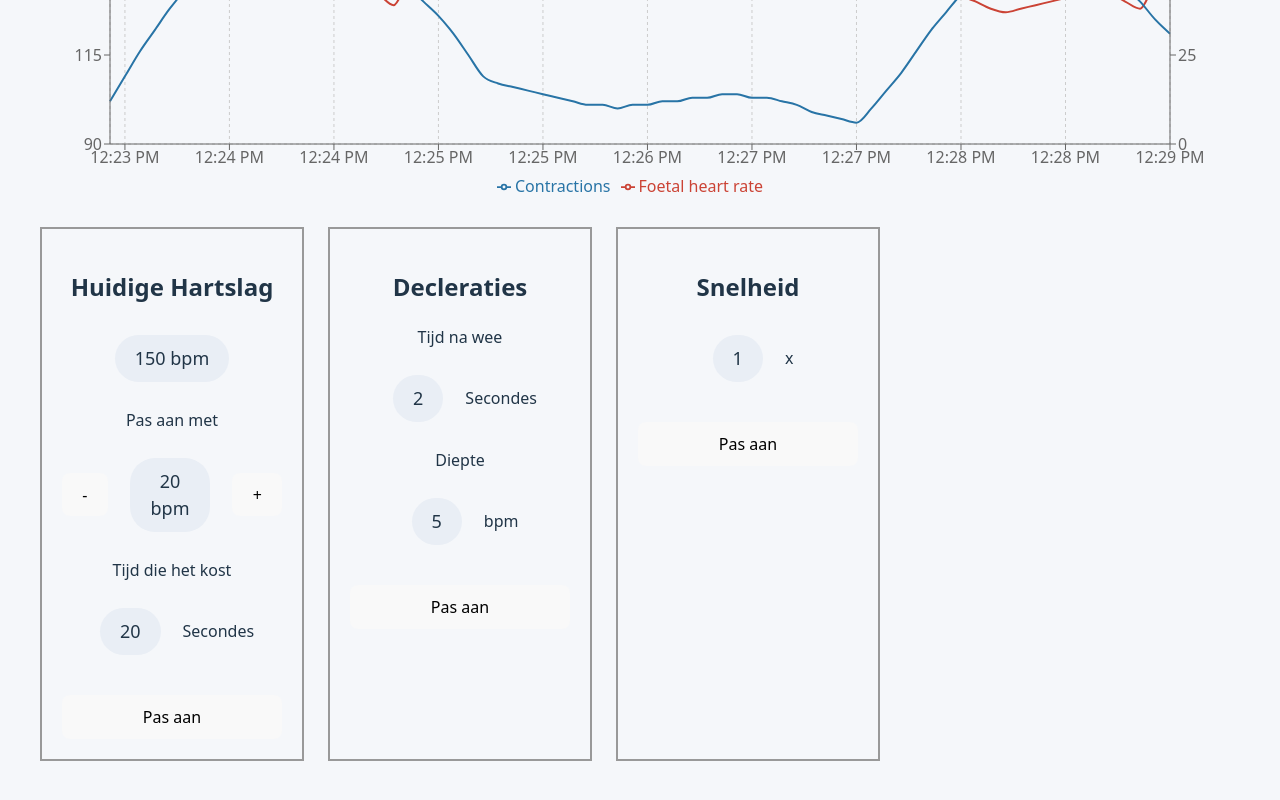
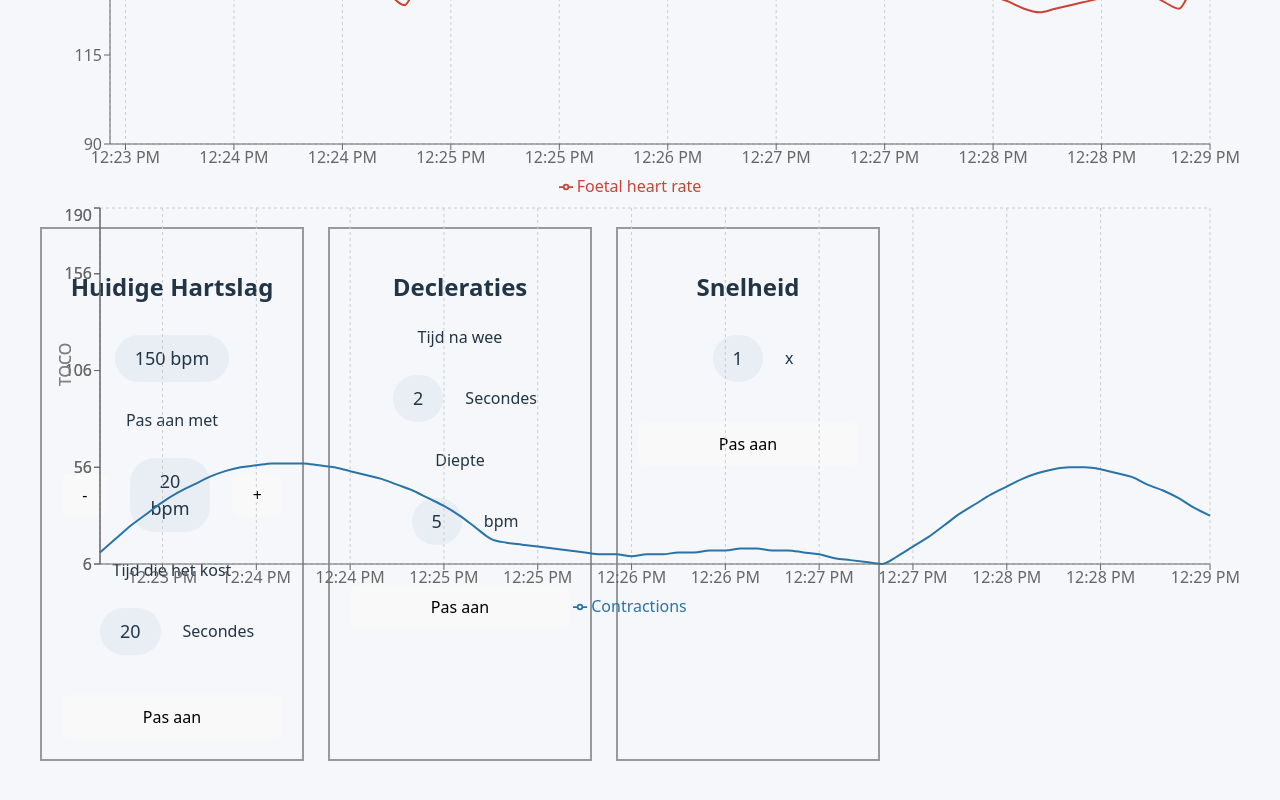
Before and after one commit to jarod2548/BabyMonitor_Frontend, a React (Vite) app: page /dashboard in a window 1280 px wide. Shown: the part 482-1282 px from the top of the page. Built offline with nearby package versions, Linux system fonts and the light colour scheme.

Commit message:
grafieken uit elkaar gesplits

```diff
--- a/src/components/CtgChart/CtgChart.tsx
+++ b/src/components/CtgChart/CtgChart.tsx
@@ -7,20 +7,28 @@
 
   const formatTimestamp = (timestamp: string) =>new Date(timestamp).toLocaleTimeString([], {hour: "2-digit",minute: "2-digit",});
 
-  function CtgChart({data = mockCtgData,isAnimationActive = true,}:
-
-    CtgChartProps) {
+  function CtgChart({data = mockCtgData,isAnimationActive = true,}: CtgChartProps) {
     return (
     <div className="ctg-chart">
+      {/* Bovenste Chart: foetale hartslag */}
       <ResponsiveContainer>
         <LineChart data={data} margin={{ top: 5, right: 30, left: 20, bottom: 5 }}>
           <CartesianGrid strokeDasharray="3 3" />
           <XAxis dataKey="timestamp" minTickGap={24} tickFormatter={formatTimestamp} />
           <YAxis yAxisId="heartRate" width={50} domain={[90, 190]} label={{ value: "BPM", angle: -90, position: "insideLeft" }} />
-          <YAxis yAxisId="toco" orientation="right" width={40} domain={[0, 100]} label={{ value: "TOCO", angle: 90, position: "insideRight" }} />
           <Tooltip labelFormatter={(value) => formatTimestamp(String(value))} />
           <Legend />
           <Line yAxisId="heartRate" type="monotone" dataKey="fhrBpm" name="Foetal heart rate" stroke="#cb4335" dot={false} strokeWidth={2} isAnimationActive={isAnimationActive} />
+        </LineChart>
+      </ResponsiveContainer>
+      <ResponsiveContainer>
+        <LineChart data={data} margin={{ top: 5, right: 30, left: 20, bottom: 5 }}>
+          <CartesianGrid strokeDasharray="3 3" />
+          <XAxis dataKey="timestamp" minTickGap={24} tickFormatter={formatTimestamp} />
+          <YAxis yAxisId="toco" width={50} domain={[90, 190]} label={{ value: "TOCO", angle: -90, position: "insideLeft" }} />
+          <YAxis yAxisId="toco" width={40} domain={[90, 190]} label={{ value: "TOCO", angle: -90, position: "insideLeft" }} />
+          <Tooltip labelFormatter={(value) => formatTimestamp(String(value))} />
+          <Legend />
           <Line yAxisId="toco" type="monotone" dataKey="toco" name="Contractions" stroke="#2874a6" dot={false} strokeWidth={2} isAnimationActive={isAnimationActive} />
         </LineChart>
       </ResponsiveContainer>
```
